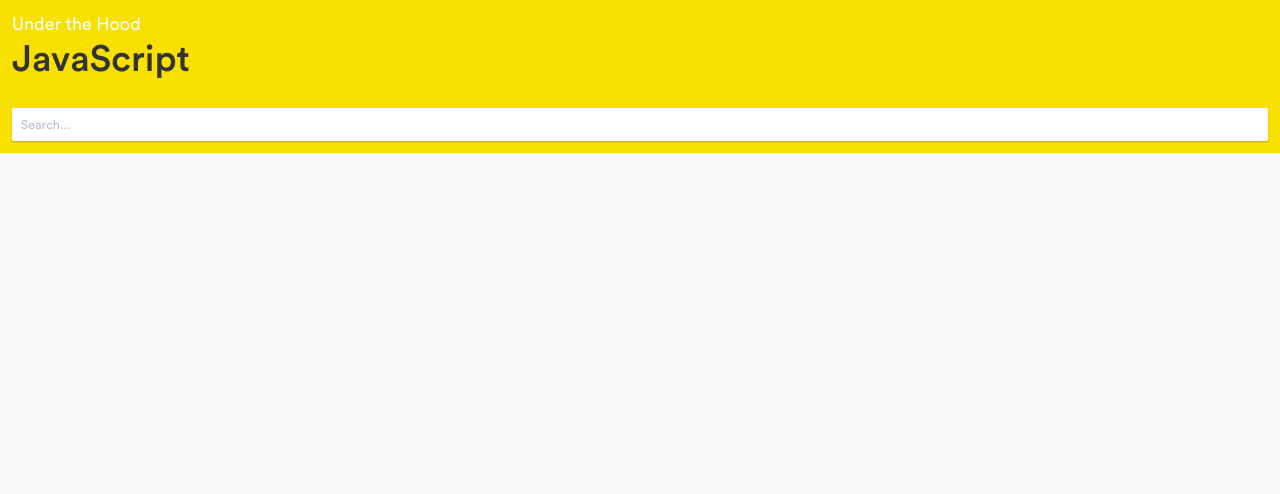
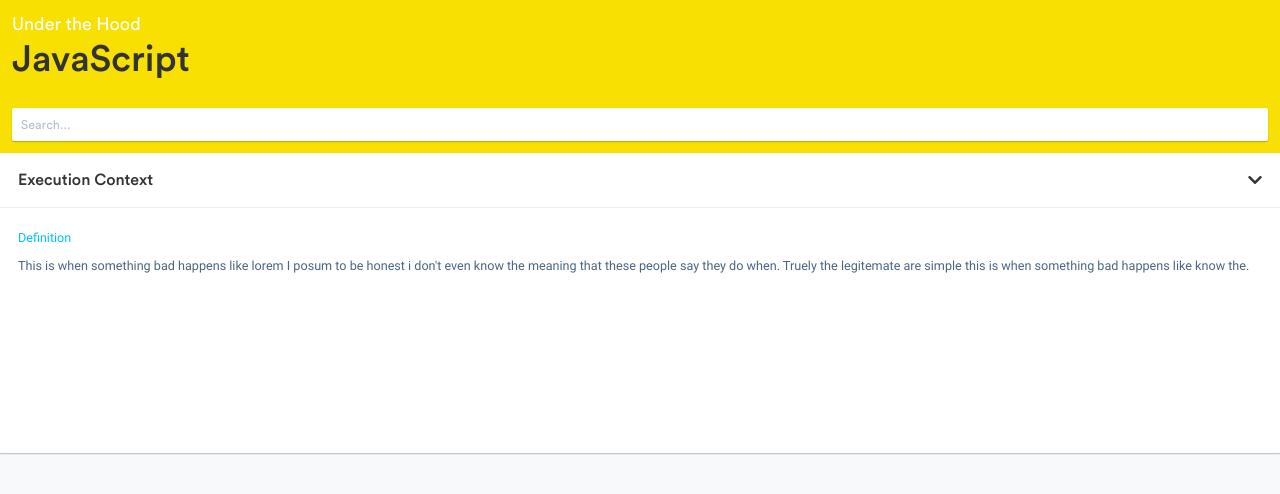
Before and after one commit to DrSleepy/Under-the-Hood, a Vue app: page / in a window 1280 px wide. Shown: the top 494 px of the page. Built offline with nearby package versions, Linux system fonts and the light colour scheme.

Commit message:
Added block component

```diff
--- a/public/index.html
+++ b/public/index.html
@@ -1,12 +1,21 @@
 <!DOCTYPE html>
 <html>
+
   <head>
     <meta charset="utf-8">
-    <meta http-equiv="X-UA-Compatible" content="IE=edge">
-    <meta name="viewport" content="width=device-width,initial-scale=1.0">
-    <link rel="icon" href="<%= BASE_URL %>favicon.ico">
+    <meta http-equiv="X-UA-Compatible"
+      content="IE=edge">
+    <meta name="viewport"
+      content="width=device-width,initial-scale=1.0">
+    <link rel="icon"
+      href="<%= BASE_URL %>favicon.ico">
+    <link rel="stylesheet"
+      href="https://use.fontawesome.com/releases/v5.1.1/css/all.css"
+      integrity="sha384-O8whS3fhG2OnA5Kas0Y9l3cfpmYjapjI0E4theH4iuMD+pLhbf6JI0jIMfYcK3yZ"
+      crossorigin="anonymous">
     <title>client</title>
   </head>
+
   <body>
     <noscript>
       <strong>We're sorry but client doesn't work properly without JavaScript enabled. Please enable it to continue.</strong>
@@ -14,4 +23,5 @@
     <div id="app"></div>
     <!-- built files will be auto injected -->
   </body>
+
 </html>
--- a/src/App.vue
+++ b/src/App.vue
@@ -1,23 +1,28 @@
 <template>
   <div class="root">
 
-    <header class="root__header">
+    <header class="header">
       <p class="slogan"> Under the Hood </p>
       <h1 class="language"> JavaScript </h1>
     </header>
 
-    <div class="root__search">
+    <div class="search">
       <input class="search__input" type="text" placeholder="Search...">
     </div>
+
+    <Block/>
 
   </div>
 </template>
 
 <script lang="ts">
 import { Component, Vue } from 'vue-property-decorator';
+import Block from './components/Block.vue';
 
 @Component({
-  components: {}
+  components: {
+    Block
+  }
 })
 export default class App extends Vue {}
 </script>
@@ -39,7 +44,7 @@
 }
 
 // Header Text
-.root__header {
+.header {
   .pad-3;
   background-color: @primary-theme-color;
 }
@@ -53,16 +58,16 @@
 }
 
 //  Search Bar
-.root__search {
+.search {
   .pad-3;
   background-color: @primary-theme-color;
 }
 .search__input {
   .pad-2--5;
+  .box-shadow-1;
   width: 100%;
   border-radius: 2px;
   border: none;
-  box-shadow: 0 1px 2px rgba(0, 0, 0, 0.1), 0 1px 1px rgba(0, 0, 0, 0.15);
 }
 
 ::placeholder {
--- /dev/null
+++ b/src/components/Block.vue
@@ -0,0 +1,60 @@
+<template>
+  <section class="block">
+
+    <header class="block__header">
+      <h2> Execution Context </h2>
+      <i class="fas fa-chevron-down"></i>
+    </header>
+
+    <main class="block__content">
+      <h3 class="content__subheading"> Definition </h3>
+      <p class="content__text"> This is when something bad happens like lorem I posum to be honest i don't even know the meaning that these people say they do when. Truely the legitemate are simple this is when something bad happens like know the. </p>
+    </main>
+
+  </section>
+</template>
+
+<script>
+export default {};
+</script>
+
+<style lang="less" scoped>
+@import (reference) '../styles/index.less';
+
+.block {
+  .box-shadow-1;
+  .push-down-3;
+  background-color: #fff;
+  height: 300px;
+
+  &__header,
+  &__content {
+    .pad-4;
+  }
+
+  &__header {
+    display: grid;
+    grid-template-columns: 1fr auto;
+    align-items: center;
+    font-family: 'main-font-medium';
+    border-bottom: solid 1px #e7eeef;
+  }
+
+  &__content {
+    .micro;
+    font-family: 'Roboto';
+    color: @light-black-text-color;
+  }
+}
+
+.content {
+  &__subheading {
+    .micro;
+    .push-down-2;
+    color: @subheading-text-color;
+  }
+  &__text {
+    line-height: @size-4--5;
+  }
+}
+</style>
--- a/src/styles/base.less
+++ b/src/styles/base.less
@@ -6,6 +6,11 @@
 @font-face {
   font-family: 'main-font-medium';
   src: url('../fonts/CIRCULARSTD-MEDIUM.OTF') format('opentype');
+}
+
+@font-face {
+  font-family: 'roboto';
+  src: url('../fonts/ROBOTO-REGULAR.TTF') format('truetype');
 }
 
 html,
--- a/src/styles/colors.less
+++ b/src/styles/colors.less
@@ -1,2 +1,4 @@
 @black-text-color: #333333;
+@light-black-text-color: #4a6680;
+@subheading-text-color: #00c2ff;
 @primary-theme-color: #f8e003;
--- a/src/styles/index.less
+++ b/src/styles/index.less
@@ -2,3 +2,4 @@
 @import './colors.less';
 @import './gaps.less';
 @import './sizes.less';
+@import './shadows.less';
--- /dev/null
+++ b/src/styles/shadows.less
@@ -0,0 +1,3 @@
+.box-shadow-1 {
+  box-shadow: 0 1px 2px rgba(0, 0, 0, 0.1), 0 1px 1px rgba(0, 0, 0, 0.15);
+}
```
Also changed, not shown: src/fonts/ROBOTO-REGULAR.TTF (added).
